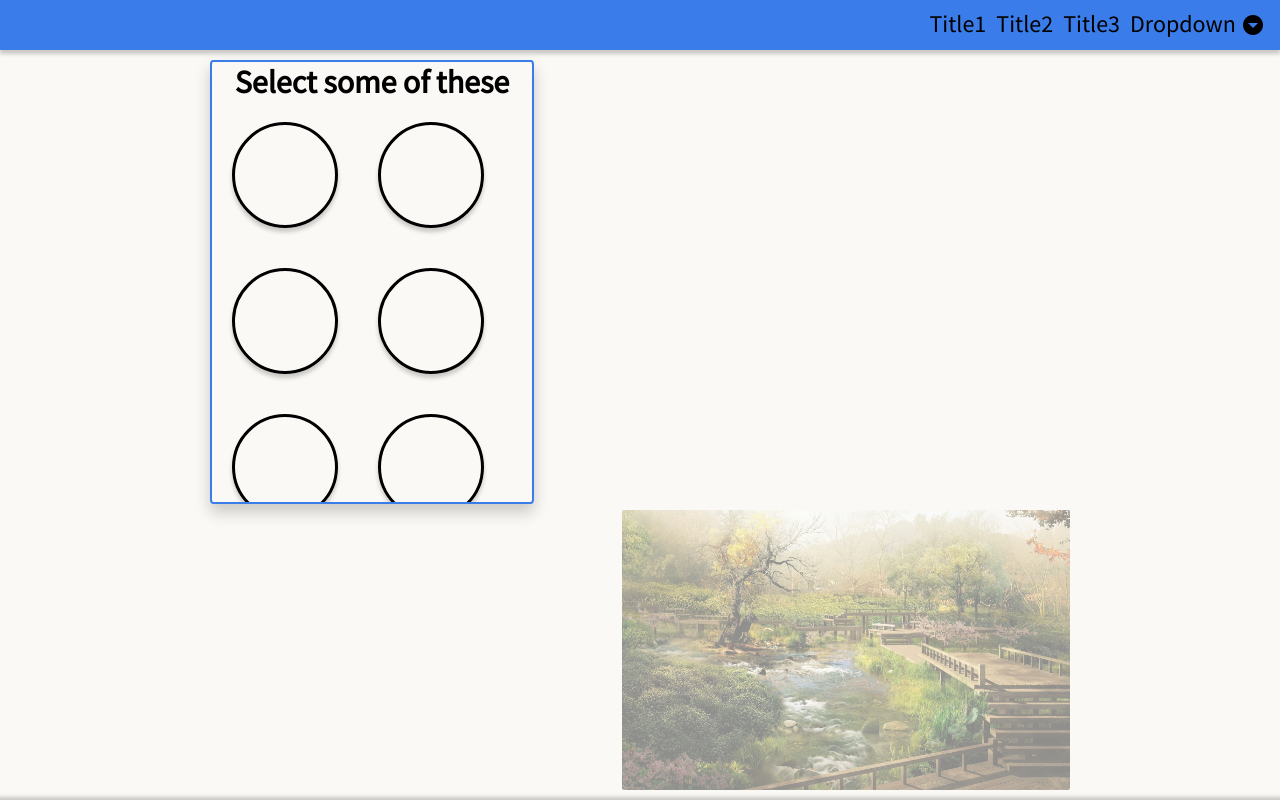
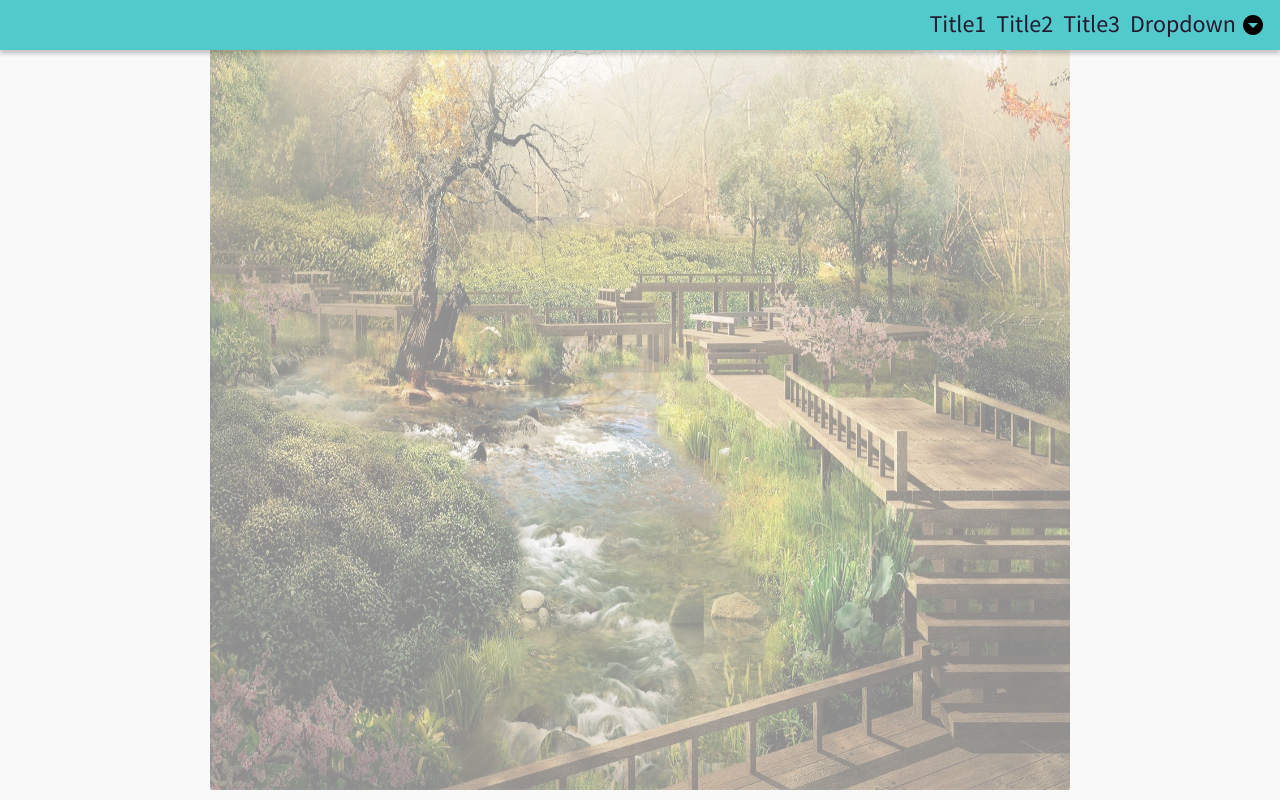
Before and after one commit to jimjbrettj/Website, a React (Create React App) app: page / in a window 1280 px wide. Shown: the top 800 px of the page. Built offline with nearby package versions, Linux system fonts and the light colour scheme.

Commit message:
some more styling

```diff
--- a/src/components/Fold/fold.scss
+++ b/src/components/Fold/fold.scss
@@ -11,7 +11,7 @@
 }
 
 .head {
-    color: $lightShade;
+    color: $lightFont;
     text-align: center;
     font-family: $primaryFont;
     font-size: 34px;
--- a/src/components/List/list.scss
+++ b/src/components/List/list.scss
@@ -1,23 +1,22 @@
 @import "../variables.scss";
 
-$mainHeight: calc(100vh - 50px);
-
-.back {
-    background-color: $lightShade;
-    width: 100vw;
-    height: calc(100vh - 50px);
-    margin-top: 50px;
-    overflow: hidden;
-    // /pointer-events: none;
-}
+// .back {
+//     background-color: $lightShade;
+//     width: 100vw;
+//     height: calc(100vh - 50px);
+//     margin-top: 50px;
+//     overflow: hidden;
+//     // /pointer-events: none;
+// }
 
 .list {
     position: absolute;
     display: block;
-    border: 2px solid $primaryColor;
-    width: calc(25vw);
-    height: 55vh;
+    border: 2px solid $darkShade;
+    width: calc(50% - 24px); //calc(25vw);
+    height: calc(75%);//55vh;
     margin: 10px;
+    margin-top: 100px;
     box-shadow: 0px 8px 16px 0px rgba(0,0,0,0.2);
     border-radius: 1%;
     z-index: 1;
@@ -25,6 +24,7 @@ $mainHeight: calc(100vh - 50px);
 }
 
 .header {
+    color: $darkFont;
     text-align: center;
     font-family: $primaryFont;
     font-size: 24px;
@@ -33,12 +33,14 @@ $mainHeight: calc(100vh - 50px);
 .circle {
     display: inline-block;
     margin: 20px;
-    height: 100px;
-    width: 100px;
-    border: 3px solid black;
+    height: 25%;
+    width: 25%;
+    border: 3px solid $darkShade;
     box-shadow: 0px 4px 4px 0px rgba(0,0,0,0.2);
+    background-color: #E77E42;
     border-radius: 50%;
     font-family: $primaryFont;
+    color: $darkFont;
     font-size: 18px;
     text-align: center;
     vertical-align: middle;
--- a/src/components/Main/Slideshow/slideshow.js
+++ b/src/components/Main/Slideshow/slideshow.js
@@ -48,13 +48,6 @@ function slideshow() {
       <div className="mySlides fade">
         <img src={Climb5} alt="climb" className="container"/>
       </div>
-
-      <div className="text">
-        <span className="dot"></span>
-        <span className="dot"></span>
-        <span className="dot"></span>
-      </div>
-
     </div>
   );
 }
--- a/src/components/Main/Slideshow/slideshow.scss
+++ b/src/components/Main/Slideshow/slideshow.scss
@@ -6,8 +6,8 @@ img {vertical-align: middle;}
 .container {
   display: block;
   position: absolute;
-  width: 35vw;
-  height: 35vh;
+  width: calc(100% - 10px);
+  height: calc(100%);
   right: 0;
   bottom: 0;
   margin: 5px;
@@ -36,6 +36,14 @@ img {vertical-align: middle;}
   to {opacity: 1}
 }
 
-.text {
-  text-align:center;
-}
+// .text {
+//   display: block;
+//   z-index: 1;
+//   opacity: 1;
+//   text-align: center;
+//   font-family: $primaryFont;
+//   color: $darkFont;
+//   font-style: bolder;
+//   font-size: 45px;
+//   margin-top: 250px;
+// }
--- a/src/components/Main/main.js
+++ b/src/components/Main/main.js
@@ -5,10 +5,21 @@ import Slideshow from './Slideshow/slideshow';
 
 function main() {
   return (
-    <div className="back">
-      <div className="c">
+    <div>
+      <div className="back1">
+        <div className="c">
+          <Slideshow />
+        </div>
+      </div>
+      <div className="back2">
+        <div className="c">
         <List />
-        <Slideshow />
+        </div>
+      </div>
+      <div className="back1">
+        <div className="c">
+
+        </div>
       </div>
     </div>
   );
--- a/src/components/Main/main.scss
+++ b/src/components/Main/main.scss
@@ -1,12 +1,23 @@
 @import "../variables.scss";
 
-.back {
-  display: block;
+.back1 {
+  display: inline-block;
   background-color: $lightShade;
   width: 100vw;
   height: 100vh;
   overflow-x: hidden;
   max-width: 100%;
+  z-index: -1;
+}
+
+.back2 {
+  display: inline-block;
+  background-color: $primaryColor;
+  width: 100vw;
+  height: 100vh;
+  overflow-x: hidden;
+  max-width: 100%;
+  z-index: -1;
 }
 
 .c {
--- a/src/components/Navbar/Dropdown/dropdown.scss
+++ b/src/components/Navbar/Dropdown/dropdown.scss
@@ -11,6 +11,7 @@
   display: flex;
   justify-content: center;
   width: 150px;
+  color: $darkFont;
   font-family: $primaryFont;
   font-size: 24px;
 }
@@ -40,7 +41,7 @@
 }
 
 .dropdown-content li {
-  color: black;
+  color: $darkFont;
   font-family: $primaryFont;
   font-size: 18px;
   padding: 12px 16px;
--- a/src/components/Navbar/Elements/elements.scss
+++ b/src/components/Navbar/Elements/elements.scss
@@ -4,7 +4,7 @@
     display: inline-block;
     position: relative;
     margin: 0 auto;
-    color: black;
+    color: $darkFont;
     font-size: 24px;
     margin-left: 5px;
     margin-right: 5px;
@@ -17,7 +17,7 @@
     display: inline-block;
     position: relative;
     margin: 0 auto;
-    color: black;
+    color: $darkFont;
     font-size: 24px;
     margin-left: 5px;
     margin-right: 5px;
@@ -30,7 +30,7 @@
     display: inline-block;
     position: relative;
     margin: 0 auto;
-    color: black;
+    color: $darkFont;
     font-size: 24px;
     margin-left: 5px;
     margin-right: 5px;
--- /dev/null
+++ b/src/components/Navbar/Signup/signup.scss
@@ -0,0 +1 @@
+@import "../variables.scss";
--- a/src/components/Navbar/navbar.scss
+++ b/src/components/Navbar/navbar.scss
@@ -17,7 +17,7 @@
     text-align: center;
     position: flex;
     margin: 0 auto;
-    color: black;
+    color: $darkFont;
     font-weight: bold;
     font-size: 32px;
 };
--- a/src/components/variables.scss
+++ b/src/components/variables.scss
@@ -1,8 +1,10 @@
 @import url('https://fonts.googleapis.com/css?family=Source+Sans+Pro&display=swap');
 
-$primaryColor: #3A7CE9; // #6f73d2;
-$lightShade: #FAF9F5;
-$lightAccent: #EEB29E;
-$darkAccent: #6A9DEB;
-$darkShade: #366CC2;
+$primaryColor: #52C9CB; // #6f73d2;
+$lightShade: #FAF9F9;
+$lightAccent: #E77E42;
+$darkAccent: #79837F;
+$darkShade: #241A30;
+$darkFont: #241A30;
+$lightFont: #FAF9F9;
 $primaryFont: 'Source Sans Pro', sans-serif;
```
Also changed, not shown: src/components/Navbar/Signup/signup.js (added, +10 -0 lines).
